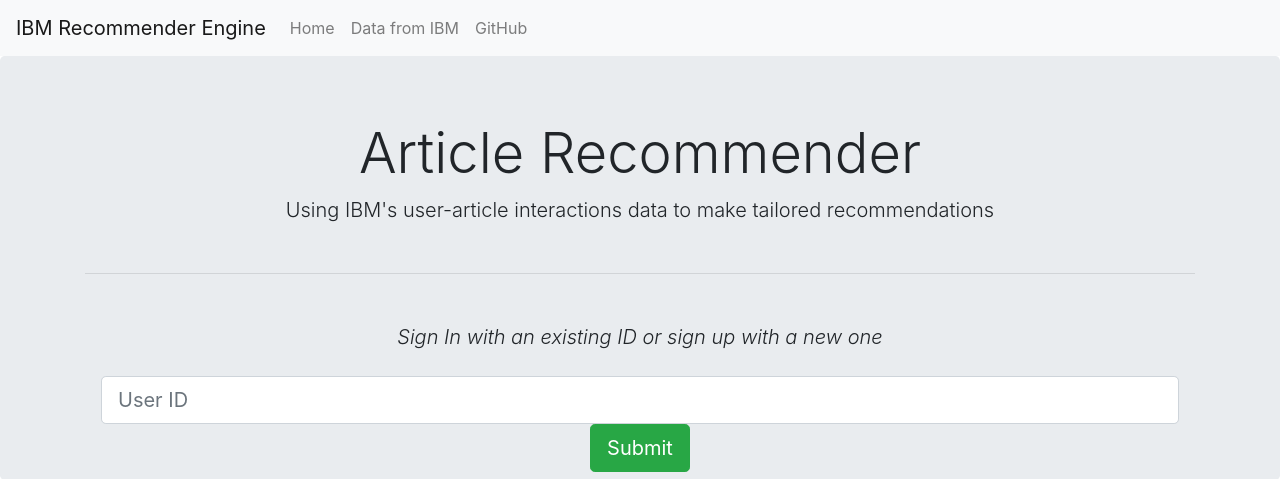
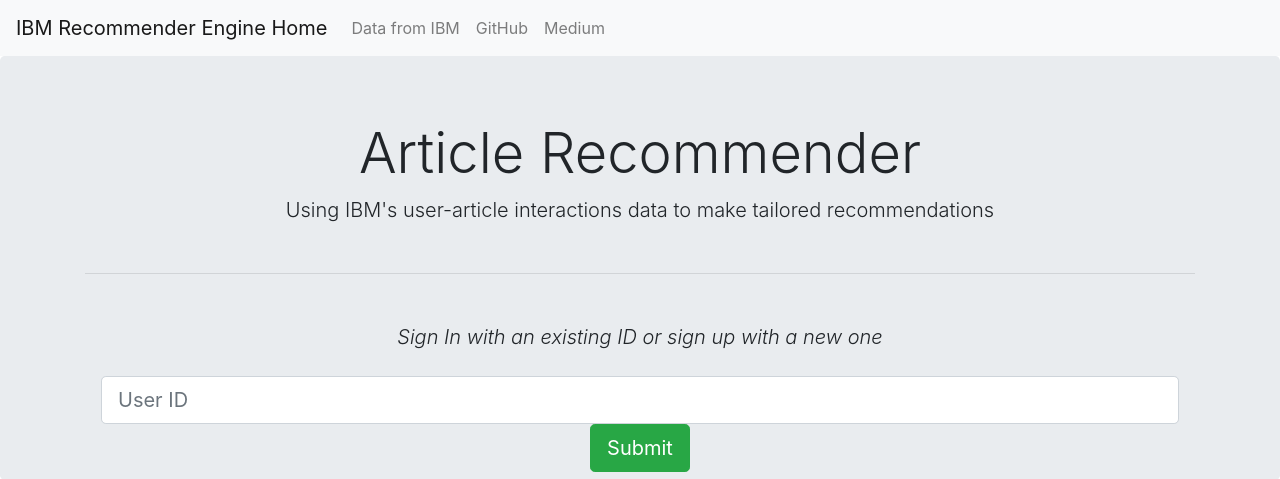
Before and after one commit to sameedakber-ai/ibm-recommendations-2, a Flask app: page / in a window 1280 px wide. Shown: the top 479 px of the page. Run offline with Flask 2, Linux system fonts and the light colour scheme; parts of the project's set-up code (start-up, migrations or seed data) failed here and were passed over; some libraries are stand-ins or nearby versions.

Commit message:
chore: Update navbar links

```diff
--- a/templates/index.html
+++ b/templates/index.html
@@ -10,20 +10,20 @@
 <body>
 
     <nav class="navbar navbar-expand-lg navbar-light bg-light">
-  		<a class="navbar-brand" href="#">IBM Recommender Engine</a>
+  		<a class="navbar-brand" href="{{ url_for('hello_world') }}">IBM Recommender Engine Home</a>
   			<button class="navbar-toggler" type="button" data-toggle="collapse" data-target="#navbarNav" aria-controls="navbarNav" aria-expanded="false" aria-label="Toggle navigation">
     			<span class="navbar-toggler-icon"></span>
   			</button>
   			<div class="collapse navbar-collapse" id="navbarNav">
     			<ul class="navbar-nav">
       				<li class="nav-item">
-        				<a class="nav-link" href="#">Home</a>
-      				</li>
-      				<li class="nav-item">
         				<a class="nav-link" href="https://www.ibm.com/ca-en">Data from IBM</a>
       				</li>
       				<li class="nav-item">
         				<a class="nav-link" href="https://github.com/sameedakber-ai/ibm-recommendations-2">GitHub</a>
+      				</li>
+                    <li class="nav-item">
+        				<a class="nav-link" href="https://medium.com/@sameedakber.ai">Medium</a>
       				</li>
     			</ul>
   			</div>
```
